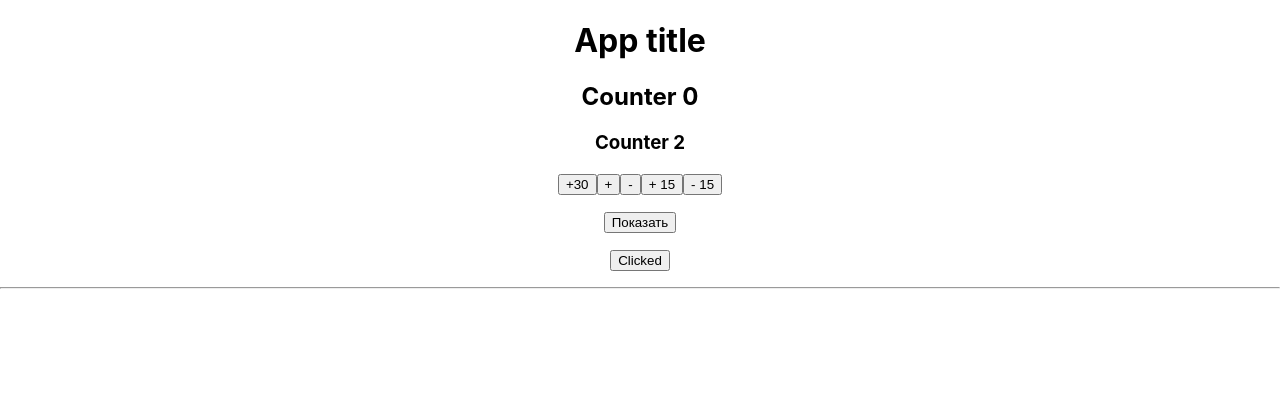
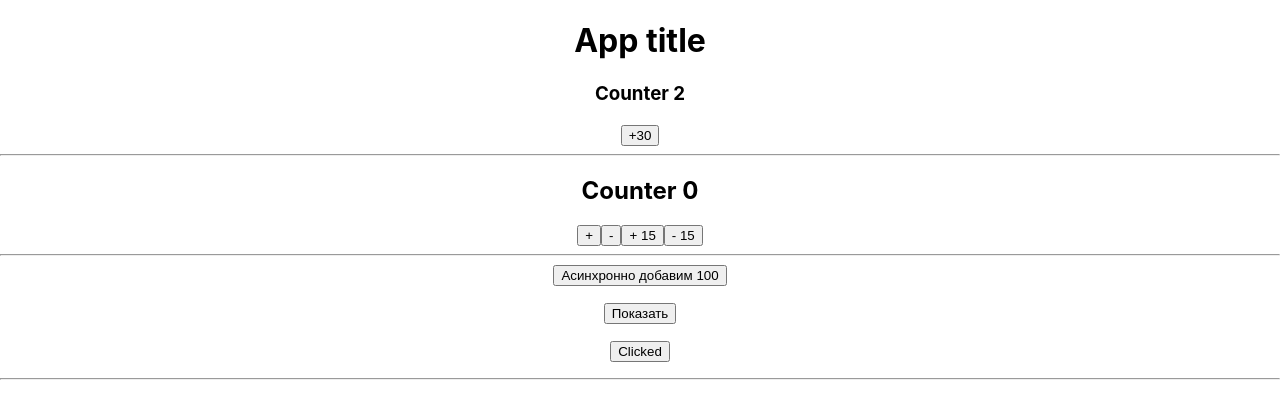
Before and after one commit to aSosunoff/ReactTheory, a React (Create React App) app: page / in a window 1280 px wide. Shown: the top 418 px of the page. Built offline with nearby package versions, Linux system fonts and the light colour scheme.

Commit message:
added redux thunk

```diff
--- a/src/Counter/index.js
+++ b/src/Counter/index.js
@@ -1,7 +1,7 @@
 import React from 'react';
 import { connect } from 'react-redux';
 import Counter2 from '../Counter2/';
-import { add, sub, addNumber } from '../redux/actions/actions';
+import { add, sub, addNumber, addAsyncNumber } from '../redux/actions/actions';
 
 class Counter extends React.Component {
 	/* state = {
@@ -29,12 +29,15 @@ class Counter extends React.Component {
 	render() {
 		return (
 			<>
+				<Counter2 />
+				<hr />
 				<h2>Counter {this.props.counter}</h2>
-				<Counter2 />
 				<button onClick={this.props.onAdd}>+</button>
 				<button onClick={this.props.onSub}>-</button>
 				<button onClick={() => this.props.onAddNumber(15)}>+ 15</button>
 				<button onClick={() => this.props.onAddNumber(-15)}>- 15</button>
+				<hr />
+				<button onClick={() => this.props.onAsyncAddNumber(100)}>Асинхронно добавим 100</button>
 			</>
 		);
 	}
@@ -51,6 +54,7 @@ const mapDispatchToProps = dispatch => {
 		onAdd: () => dispatch(add()),
 		onSub: () => dispatch(sub()),
 		onAddNumber: number => dispatch(addNumber(number)),
+		onAsyncAddNumber: number => dispatch(addAsyncNumber(number)),
 	};
 };
 
--- a/src/redux/actions/actions.js
+++ b/src/redux/actions/actions.js
@@ -15,3 +15,11 @@ export const addNumber = number => {
 export const add2 = number => {
 	return { type: ADD2, payload: number };
 };
+
+export const addAsyncNumber = number => {
+	return dispatch => {
+		setTimeout(() => {
+			dispatch(addNumber(number));
+		}, 3000);
+	};
+};
```
